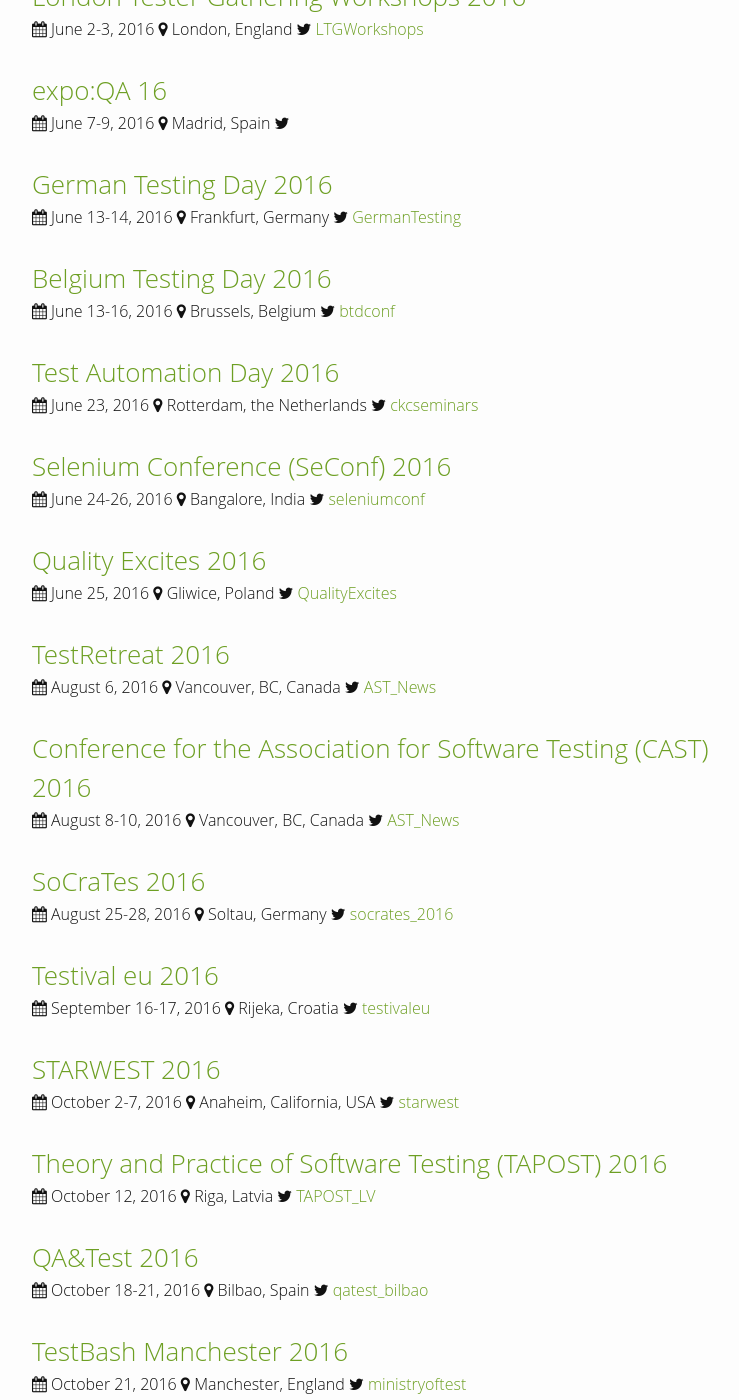
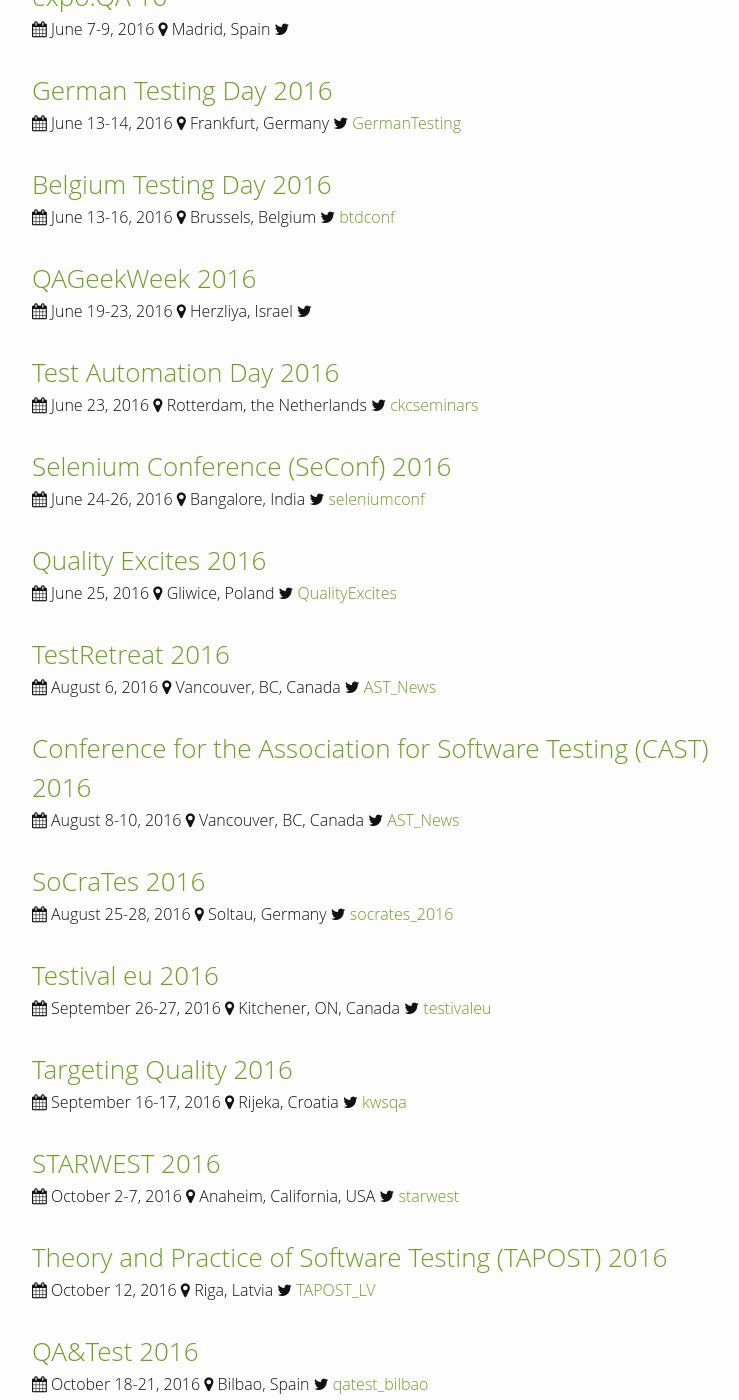
Before and after one commit to TestingConferences/testingconferences.github.io, a Jekyll site: the page built from index.html, in a window 1280 px wide and 1400 px high, scrolled down 1871 px. Shown: the whole window, without its empty margins (238-977 px from the left). Built offline with Jekyll 4.4.1, drawn with Linux system fonts in a browser that asks for light colours; some of the changed text lies outside the part shown.

```diff
--- a/_data/current.yml
+++ b/_data/current.yml
@@ -1,9 +1,3 @@
-- name: Software Test Professionals (STPcon) 2016
-  location: Millbrae, California, USA
-  dates: "April 4-7, 2016"
-  url: http://www.stpcon.com/
-  twitter: stpcon
-
 - name: Midlands Exploratory Workshop on Testing (MEWT) 5
   location: Nottingham, UK
   dates: "April 9, 2016"
@@ -126,6 +120,11 @@
   url: http://btdconf.com/
   twitter: btdconf
 
+- name: QAGeekWeek 2016
+  location: Herzliya, Israel
+  dates: "June 19-23, 2016"
+  url: http://devgeekweek.jbh.co.il/learning-track/qa-geekweek/
+
 - name: Test Automation Day 2016
   location: Rotterdam, the Netherlands
   dates: "June 23, 2016"
@@ -163,10 +162,16 @@
   twitter: socrates_2016
 
 - name: Testival eu 2016
+  location: Kitchener, ON, Canada
+  dates: "September 26-27, 2016"
+  url: http://kwsqa.org/conference/
+  twitter: testivaleu
+
+- name: Targeting Quality 2016
   location: Rijeka, Croatia
   dates: "September 16-17, 2016"
   url: http://www.testival.eu/
-  twitter: testivaleu
+  twitter: kwsqa
 
 - name: STARWEST 2016
   location: Anaheim, California, USA
```
